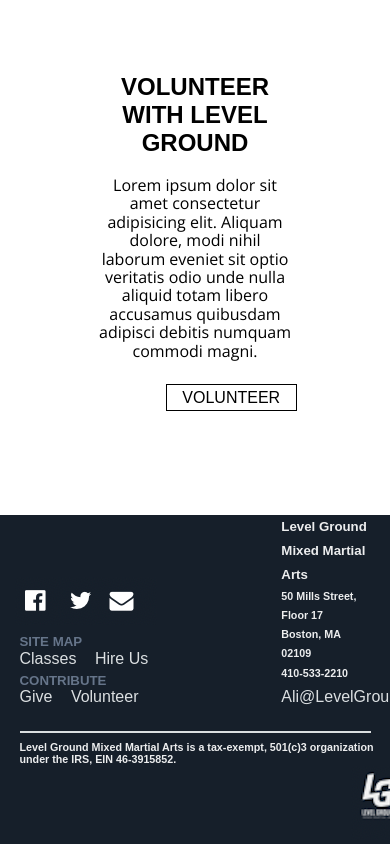
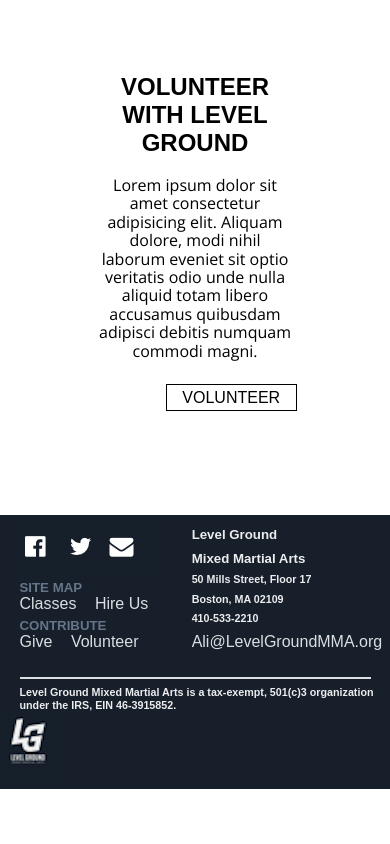
Before and after one commit to racheleckenrod/LevelGround, a plain HTML site: page index.html in a window 390 px wide. Shown: the part 1881-2725 px from the top of the page. After the commit the page ends 2670 px from the top, so only its background shows below. Drawn offline with nearby package versions, Linux system fonts and the light colour scheme; a script that the page names is missing; a web font is replaced by a local one.

Commit message:
fixes @media queries

```diff
--- a/css/style.css
+++ b/css/style.css
@@ -326,3 +326,20 @@ footer img.GLlogo{
 **************************************
   /* ADDITIONAL STYLES
   /*******************************************/
+  @media only screen and (max-width: 600px) {
+    footer img.GLlogo{
+        display: inline-block;
+        margin-left: auto;
+
+    }
+
+    footer section.address{
+        width: 50%;
+        display: inline-block;
+        padding-left: 5%;
+        padding-bottom: 5%;
+        line-height: 1.8;
+
+    }
+
+  }
```
